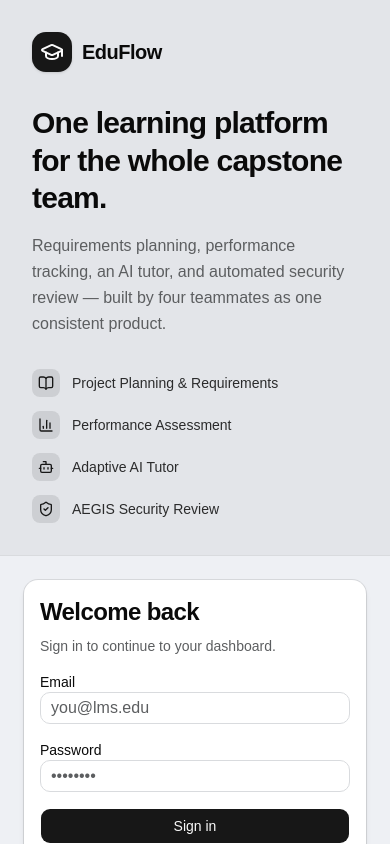
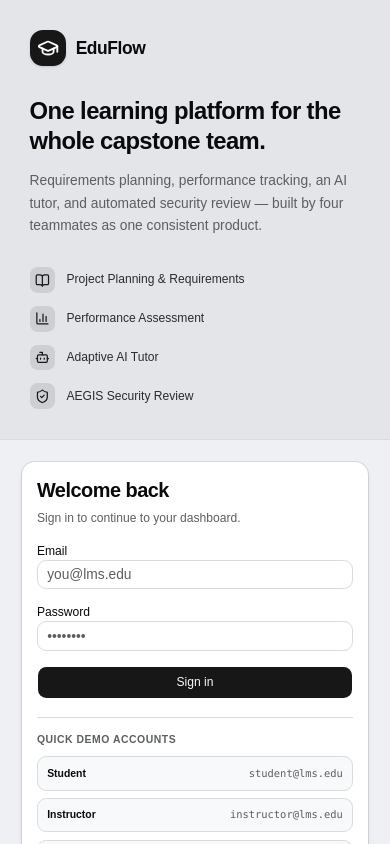
Before and after one commit to EMNIPUN/J26-SE-363, a React (Vite) app in the folder frontend/: page /login in a window 390 px wide. Shown: the top 844 px of the page. Built offline with nearby package versions, Linux system fonts and the light colour scheme.

Commit message:
feat(frontend): implement automatic fluid typography scale using CSS clamp across all screens

```diff
--- a/frontend/src/index.css
+++ b/frontend/src/index.css
@@ -81,6 +81,16 @@
   --radius-2xl: calc(var(--radius) * 1.8);
   --radius-3xl: calc(var(--radius) * 2.2);
   --radius-4xl: calc(var(--radius) * 2.6);
+
+  /* Automatic Fluid Typography Scale (Developers don't need manual breakpoints) */
+  --text-xs: clamp(0.7rem, 0.68rem + 0.1vw, 0.75rem);
+  --text-sm: clamp(0.8rem, 0.78rem + 0.15vw, 0.875rem);
+  --text-base: clamp(0.9rem, 0.88rem + 0.2vw, 1rem);
+  --text-lg: clamp(1rem, 0.95rem + 0.35vw, 1.125rem);
+  --text-xl: clamp(1.1rem, 1.05rem + 0.5vw, 1.25rem);
+  --text-2xl: clamp(1.25rem, 1.15rem + 0.75vw, 1.5rem);
+  --text-3xl: clamp(1.5rem, 1.35rem + 1vw, 1.875rem);
+  --text-4xl: clamp(1.75rem, 1.5rem + 1.5vw, 2.25rem);
 }
 
 .dark {
@@ -131,6 +141,11 @@
   }
   html {
     @apply font-sans;
+    /* Automatic fluid typography baseline: 14px on mobile (360px), smoothly scaling up to 16px on desktop */
+    font-size: clamp(14px, 0.85rem + 0.3vw, 16px);
+    text-rendering: optimizeLegibility;
+    -webkit-font-smoothing: antialiased;
+    -moz-osx-font-smoothing: grayscale;
   }
 }
 
```
Also changed, not shown: 2 other files (tests, documents, lock files or other folders).
